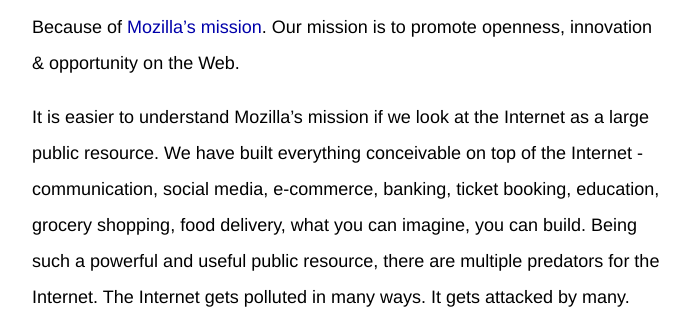
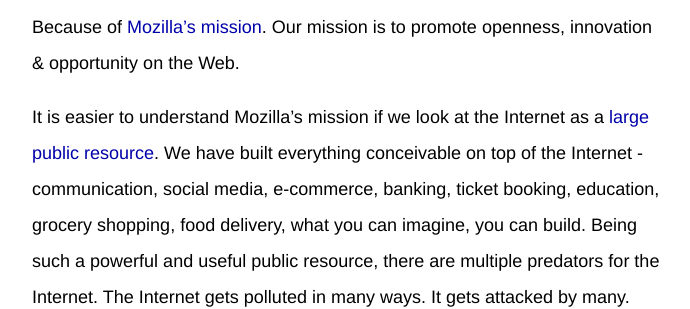
Before and after one commit to asdofindia/asdofindia.github.io, a Jekyll site: the page built from _posts/2016-02-27-fossmeet-2016.md, in a window 1280 px wide and 900 px high, scrolled down 426 px. Shown: the part 153-462 px from the top of the window, without its empty margins (294-984 px from the left). Built offline with Jekyll 4.4.1, drawn with Linux system fonts in a browser that asks for light colours; Markdown is read by kramdown in place of the engine named in the settings; part of the change alters nothing that is shown.

Commit message:
more link

```diff
--- a/_posts/2016-02-27-fossmeet-2016.md
+++ b/_posts/2016-02-27-fossmeet-2016.md
@@ -13,7 +13,7 @@ We aren't paid to work in Mozilla. Then why do we still contribute to Mozilla?
 
 Because of [Mozilla's mission](https://www.mozilla.org/mission/). Our mission is to promote openness, innovation & opportunity on the Web.
 
-It is easier to understand Mozilla's mission if we look at the Internet as a large public resource. We have built everything conceivable on top of the Internet - communication, social media, e-commerce, banking, ticket booking, education, grocery shopping, food delivery, what you can imagine, you can build. Being such a powerful and useful public resource, there are multiple predators for the Internet. The Internet gets polluted in many ways. It gets attacked by many.
+It is easier to understand Mozilla's mission if we look at the Internet as a [large public resource](https://blog.mozilla.org/blog/2016/02/08/the-internet-is-a-global-public-resource/). We have built everything conceivable on top of the Internet - communication, social media, e-commerce, banking, ticket booking, education, grocery shopping, food delivery, what you can imagine, you can build. Being such a powerful and useful public resource, there are multiple predators for the Internet. The Internet gets polluted in many ways. It gets attacked by many.
 
 ## Internet Pollution ##
 
```
